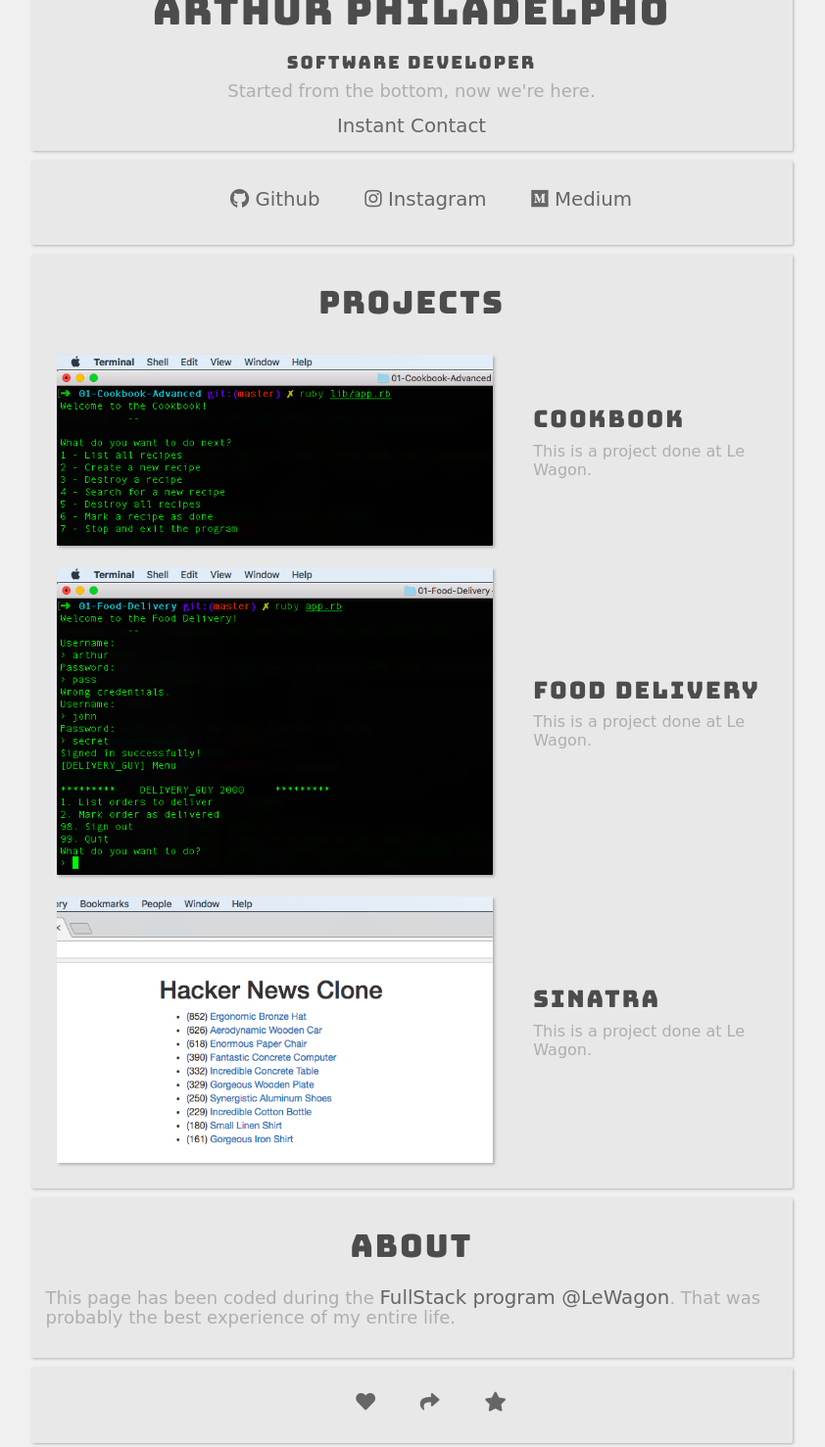
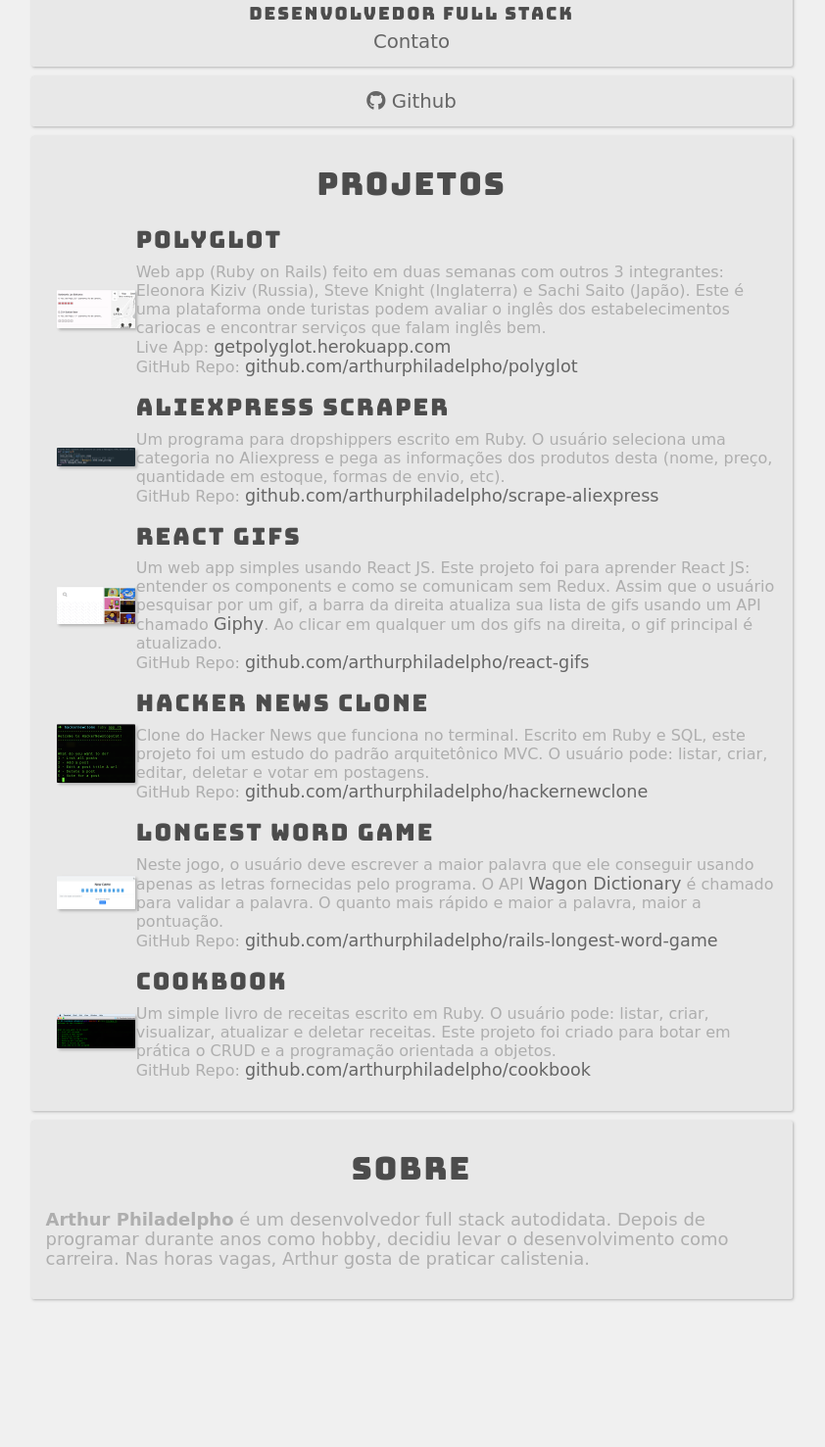
Before and after one commit to arthurphiladelpho/profile, a plain HTML site: page index.html in a window 1280 px wide. Shown: the part 298-1775 px from the top of the page at 98% size, without its empty margins (220-1062 px from the left). After the commit the page ends 1634 px from the top, so only its background shows below. Drawn offline with nearby package versions, Linux system fonts and the light colour scheme; a web font is replaced by a local one.

Commit message:
Update profile.

```diff
--- a/index.html
+++ b/index.html
@@ -10,63 +10,108 @@
 <body>
   <div class="container">
     <div class="basic-info centered-div">
-      <img src="images/profile-pic.jpg" alt="Arthur Profile Pic" class="profile-pic">
+      <img src="images/profilepicwagon.jpg" alt="Arthur Profile Pic" class="profile-pic">
       <h1 class="main-header">Arthur Philadelpho</h1>
-      <h3 class="subtitle">Software Developer</h3>
-      <p>Started from the bottom, now we're here.</p>
-      <a href="mailto:arthur22rj@gmail.com?Subject=Hello%20from%20website" target="_top" class="large-btn">Instant Contact</a>
+      <h3 class="subtitle">Desenvolvedor Full Stack</h3>
+      <a href="mailto:arthur22rj@gmail.com?Subject=Contato%20Arthur%20Philadelpho" target="_top" class="large-btn">Contato</a>
     </div>
-    <div class="social-media-links centered-div">
-      <ul>
-        <li>
-          <a href="https://github.com/arthurphiladelpho" target="_blank">
-            <i class="fab fa-github"></i>
-            <span>Github</span>
-          </a>
-        </li>
-        <li>
-          <a href="https://www.instagram.com/oddprophet/" target="_blank">
-            <i class="fab fa-instagram"></i>
-            <span>Instagram</span>
-          </a>
-        </li>
-        <li>
-          <a href="https://medium.com/@arthur22rj" target="_blank">
-            <i class="fab fa-medium"></i>
-            <span>Medium</span>
-          </a>
-        </li>
-      </ul>
+    <div class="social-media-links centered-div text-center">
+      <a href="https://github.com/arthurphiladelpho" target="_blank">
+        <i class="fab fa-github"></i>
+        <span>Github</span>
+      </a>
     </div>
     <div class="projects centered-div">
-      <h2 class="content-title">Projects</h2>
+      <h2 class="content-title">Projetos</h2>
       <table>
           <tbody>
+            <tr>
+              <td>
+                <img src="images/polyglot.png" alt="Screenshot of the Polyglot" class="project-pic">
+              </td>
+              <td>
+                <h4>Polyglot</h4>
+                <p>
+                  Web app (Ruby on Rails) feito em duas semanas com outros 3 integrantes:
+                  Eleonora Kiziv (Russia), Steve Knight (Inglaterra) e Sachi Saito (Japão).
+                  Este é uma plataforma onde turistas podem avaliar o inglês dos estabelecimentos
+                  cariocas e encontrar serviços que falam inglês bem.
+                  <br>
+                  <span>Live App: <a href="https://getpolyglot.herokuapp.com/">getpolyglot.herokuapp.com</a></span>
+                  <br>
+                  <span>GitHub Repo: <a href="https://github.com/arthurphiladelpho/polyglot">github.com/arthurphiladelpho/polyglot</a></span>
+                </p>
+              </td>
+            </tr>
+            <tr>
+              <td>
+                <img src="images/scrapealiexpress.png" alt="Screenshot of the Aliexpress Scraper" class="project-pic">
+              </td>
+              <td>
+                <h4>Aliexpress Scraper</h4>
+                <p>
+                  Um programa para dropshippers escrito em Ruby. O usuário seleciona uma categoria no Aliexpress e pega as informações dos produtos desta (nome, preço, quantidade em estoque, formas de envio, etc).
+                  <br>
+                  <span>GitHub Repo: <a href="https://github.com/arthurphiladelpho/scrape-aliexpress">github.com/arthurphiladelpho/scrape-aliexpress</a></span>
+                </p>
+              </td>
+            </tr>
+            <tr>
+              <td>
+                <img src="images/reactgifs.png" alt="Screenshot of the React Gifs" class="project-pic">
+              </td>
+              <td>
+                <h4>React Gifs</h4>
+                <p>
+                  Um web app simples usando React JS.
+                  Este projeto foi para aprender React JS: entender os components e como se comunicam sem Redux.
+                  Assim que o usuário pesquisar por um gif, a barra da direita atualiza sua lista de gifs usando um API chamado <a href="https://giphy.com/">Giphy</a>.
+                  Ao clicar em qualquer um dos gifs na direita, o gif principal é atualizado.
+                  <br>
+                  <span>GitHub Repo: <a href="https://github.com/arthurphiladelpho/react-gifs">github.com/arthurphiladelpho/react-gifs</a></span>
+                </p>
+              </td>
+            </tr>
+            <tr>
+              <td>
+                <img src="images/hackernewsclone.png" alt="Screenshot of the Hacker News Clone app" class="project-pic">
+              </td>
+              <td>
+                <h4>Hacker News Clone</h4>
+                <p>
+                  Clone do Hacker News que funciona no terminal.
+                  Escrito em Ruby e SQL, este projeto foi um estudo do padrão arquitetônico MVC. O usuário pode: listar, criar, editar, deletar e votar em postagens.
+                  <br>
+                  <span>GitHub Repo: <a href="https://github.com/arthurphiladelpho/hackernewclone">github.com/arthurphiladelpho/hackernewclone</a></span>
+                </p>
+              </td>
+            </tr>
+            <tr>
+              <td>
+                <img src="images/longestwordgame.png" alt="Screenshot of the Longest Word Game app" class="project-pic">
+              </td>
+              <td>
+                <h4>Longest Word Game</h4>
+                <p>
+                  Neste jogo, o usuário deve escrever a maior palavra que ele conseguir usando apenas as letras fornecidas pelo programa.
+                  O API <a href="https://wagon-dictionary.herokuapp.com/">Wagon Dictionary</a> é chamado para validar a palavra. O quanto mais rápido e maior a palavra, maior a pontuação.
+                  <br>
+                  <span>GitHub Repo: <a href="https://github.com/arthurphiladelpho/rails-longest-word-game">github.com/arthurphiladelpho/rails-longest-word-game</a></span>
+                </p>
+              </td>
+            </tr>
             <tr>
               <td>
                 <img src="images/cookbook.png" alt="Screenshot of the Cookbook app" class="project-pic">
               </td>
               <td>
                 <h4>Cookbook</h4>
-                <p>This is a project done at Le Wagon.</p>
-              </td>
-            </tr>
-            <tr>
-              <td>
-                <img src="images/fooddelivery.png" alt="Screenshot of the Food Delivery app" class="project-pic">
-              </td>
-              <td>
-                <h4>Food Delivery</h4>
-                <p>This is a project done at Le Wagon.</p>
-              </td>
-            </tr>
-            <tr>
-              <td>
-                <img src="images/sinatra.png" alt="Screenshot of the Hacker News Clone app" class="project-pic">
-              </td>
-              <td>
-                <h4>Sinatra</h4>
-                <p>This is a project done at Le Wagon.</p>
+                <p>
+                  Um simple livro de receitas escrito em Ruby. O usuário pode: listar, criar, visualizar, atualizar e deletar receitas.
+                  Este projeto foi criado para botar em prática o CRUD e a programação orientada a objetos.
+                  <br>
+                  <span>GitHub Repo: <a href="https://github.com/arthurphiladelpho/cookbook">github.com/arthurphiladelpho/cookbook</a></span>
+                </p>
               </td>
             </tr>
           </tbody>
@@ -74,27 +119,8 @@
       </div>
 
       <div class="centered-div">
-        <h2 class="content-title">About</h2>
-        <p>This page has been coded during the <a href="https://lewagon.com/program" target="_blank">FullStack program @LeWagon</a>. That was probably the best experience of my entire life.</p>
-      </div>
-      <div class="centered-div">
-        <ul>
-         <li>
-           <a href="#">
-             <i class="fa fa-heart"></i>
-           </a>
-         </li>
-         <li>
-           <a href="#">
-             <i class="fa fa-share"></i>
-           </a>
-         </li>
-         <li>
-           <a href="#">
-             <i class="fa fa-star"></i>
-           </a>
-         </li>
-        </ul>
+        <h2 class="content-title">Sobre</h2>
+        <p><strong>Arthur Philadelpho</strong> é um desenvolvedor full stack autodidata. Depois de programar durante anos como hobby, decidiu levar o desenvolvimento como carreira. Nas horas vagas, Arthur gosta de praticar calistenia.</p>
       </div>
   </div>
 </body>
--- a/style.css
+++ b/style.css
@@ -74,6 +74,7 @@ td img {
   width: 90%;
   border-radius: 1px;
   box-shadow: 2px 2px 3px #B3B3B3;
+
 }
 
 .subtitle {
```
Also changed, not shown: images/hackernewsclone.png (added), images/longestwordgame.png (added), images/polyglot.png (added), images/profilepicwagon.jpg (added), images/reactgifs.png (added), images/scrapealiexpress.png (added).
